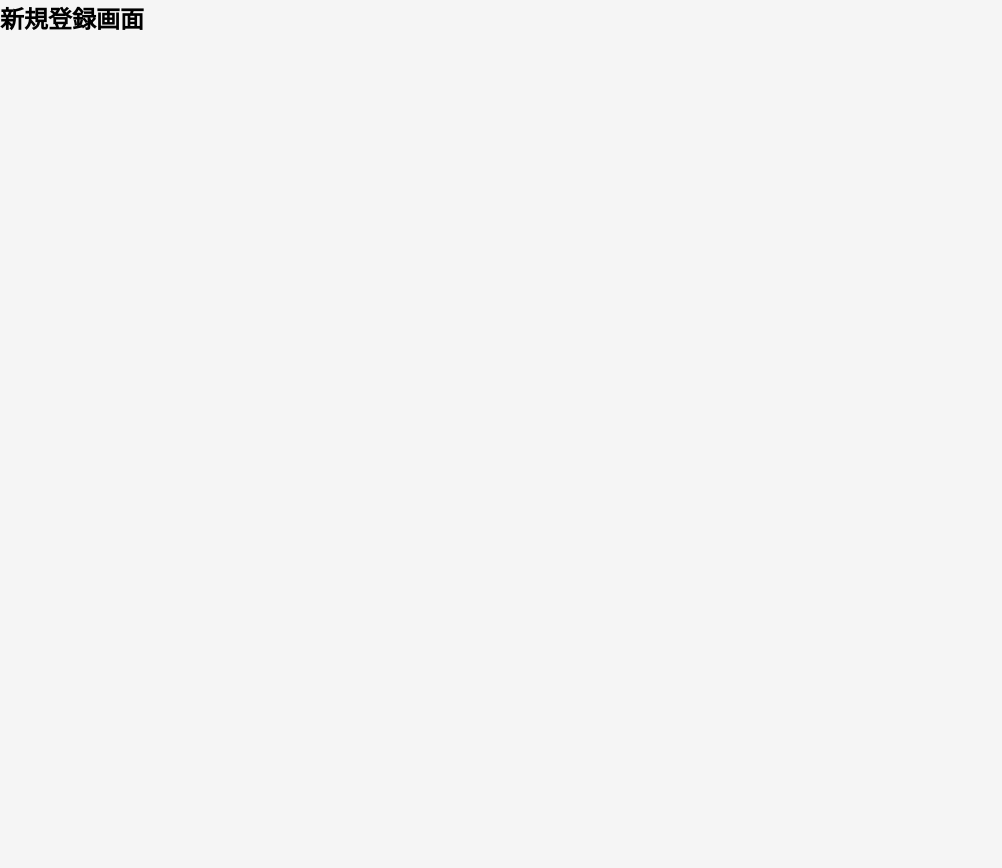
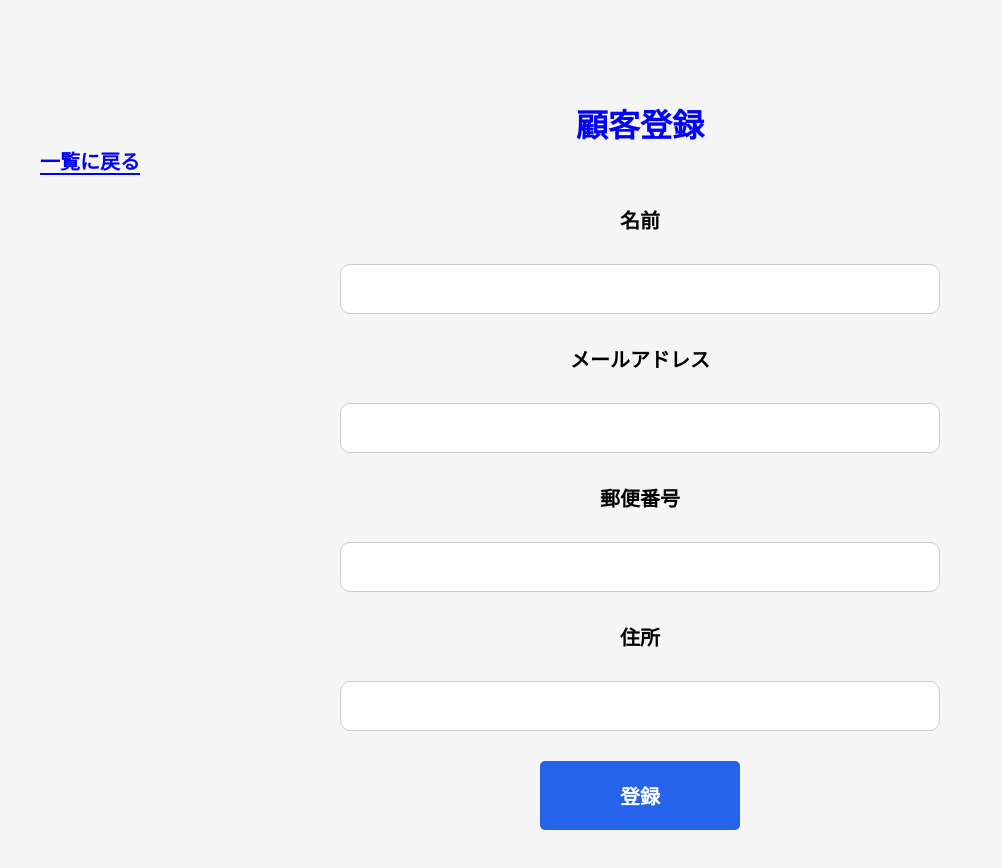
Before and after one commit to yuriko52-star/react-customer-app, a React (Vite) app: page /create in a window 1280 px wide. Shown: the top 868 px of the page, without its empty margins (0-1002 px from the left). Before the commit the page ends 800 px from the top, so only its background shows below. Built offline with nearby package versions, Linux system fonts and the light colour scheme.

Commit message:
追加、編集機能

```diff
--- a/src/App.jsx
+++ b/src/App.jsx
@@ -2,23 +2,62 @@ import { BrowserRouter, Routes, Route } from "react-router-dom";
 import Home from "./pages/Home";
 import Create from "./pages/Create";
 import Edit from "./pages/Edit";
+import { useState } from "react";
+import customers from "./data/customers";
 
-// import CustomerList from "./components/CustomerList";
 import "./index.css";
 
 function App() {
+  const [customerList, setCustomerList] = useState(customers);
+
+  const addCustomer = (customer) => {
+    setCustomerList([
+      ...customerList,
+      {
+        id: Date.now(),
+        ...customer,
+      },
+    ]);
+  };
+  // 編集機能
+  const updateCustomer = (updatedCustomer) => {
+    setCustomerList(
+      customerList.map((customer) =>
+        customer.id === updatedCustomer.id ? updatedCustomer : customer,
+      ),
+    );
+  };
+  // 削除機能
+  const handleDelete = (id) => {
+    const newCustomers = customerList.filter((customer) => customer.id !== id);
+    setCustomerList(newCustomers);
+  };
+
   return (
     <>
       <BrowserRouter>
         <Routes>
-          <Route path="/" element={<Home />}></Route>
-          <Route path="/create" element={<Create />}></Route>
-          <Route path="/edit/:id" element={<Edit />}></Route>
+          <Route
+            path="/"
+            element={
+              <Home customerList={customerList} handleDelete={handleDelete} />
+            }
+          ></Route>
+          <Route
+            path="/create"
+            element={<Create addCustomer={addCustomer} />}
+          ></Route>
+          <Route
+            path="/edit/:id"
+            element={
+              <Edit
+                customerList={customerList}
+                updateCustomer={updateCustomer}
+              />
+            }
+          ></Route>
         </Routes>
       </BrowserRouter>
-      {/* <h1 className="site-title">顧客管理アプリ</h1> */}
-
-      {/* <CustomerList /> */}
     </>
   );
 }
--- /dev/null
+++ b/src/components/CustomerForm.jsx
@@ -0,0 +1,90 @@
+import { useState } from "react";
+import { useNavigate } from "react-router-dom";
+// import { Link } from "react-router-dom";
+
+function CustomerForm({ customer, addCustomer, updateCustomer }) {
+  const [name, setName] = useState(customer ? customer.name : "");
+  const [email, setEmail] = useState(customer ? customer.email : "");
+  const [postalCode, setPostalCode] = useState(
+    customer ? customer.postal_code : "",
+  );
+  const [address, setAddress] = useState(customer ? customer.address : "");
+  const navigate = useNavigate("");
+
+  const handleSubmit = (e) => {
+    e.preventDefault();
+
+    if (customer) {
+      updateCustomer({
+        id: customer.id,
+        name,
+        email,
+        postal_code: postalCode,
+        address,
+      });
+    } else {
+      addCustomer({
+        name,
+        email,
+        postal_code: postalCode,
+        address,
+      });
+    }
+
+    console.log([name, email, postalCode, address]);
+    navigate("/");
+  };
+
+  return (
+    <form onSubmit={handleSubmit}>
+      <dl>
+        <dt>名前</dt>
+        <dd>
+          <input
+            type="text"
+            value={name}
+            className=""
+            onChange={(e) => setName(e.target.value)}
+          />
+        </dd>
+
+        <dt>メールアドレス</dt>
+        <dd>
+          <input
+            type="email"
+            value={email}
+            onChange={(e) => setEmail(e.target.value)}
+            className=""
+          />
+        </dd>
+
+        <dt>郵便番号</dt>
+        <dd>
+          <input
+            type="text"
+            value={postalCode}
+            onChange={(e) => setPostalCode(e.target.value)}
+            className=""
+          />
+        </dd>
+        <dt>住所</dt>
+        <dd>
+          <input
+            type="text"
+            value={address}
+            onChange={(e) => setAddress(e.target.value)}
+            className=""
+          />
+        </dd>
+      </dl>
+
+      <button
+        type="submit"
+        className={customer ? "update-btn" : "register-btn"}
+      >
+        {customer ? "更新" : "登録"}
+      </button>
+    </form>
+  );
+}
+export default CustomerForm;
--- a/src/components/CustomerList.jsx
+++ b/src/components/CustomerList.jsx
@@ -1,15 +1,6 @@
-import customers from "../data/customers";
-import { useState } from "react";
 import { Link } from "react-router-dom";
 
-function CustomerList() {
-  const [customerList, setCustomerList] = useState(customers);
-
-  // 削除機能
-  const handleDelete = (id) => {
-    const newCustomers = customerList.filter((customer) => customer.id !== id);
-    setCustomerList(newCustomers);
-  };
+function CustomerList({ customerList, handleDelete }) {
   return (
     <div className="box">
       <h2 className="page-title">顧客一覧</h2>
--- a/src/index.css
+++ b/src/index.css
@@ -53,11 +53,16 @@ td {
   justify-content: center;
   gap: 10px;
 }
-.create-link {
+.create-link,
+.back-link {
   color: blue;
   border-bottom: 2px solid blue;
   font-weight: bold;
   font-size: 20px;
+  /* display: block; */
+}
+.back-link {
+  text-align: center;
 }
 .action-btn {
   display: inline-block;
@@ -80,3 +85,42 @@ td {
 .delete-btn {
   background-color: red;
 }
+input {
+  width: 50%;
+  height: 50px;
+  border: 1px solid #ccc;
+  border-radius: 10px;
+  padding: 20px;
+  font-size: 20px;
+}
+.register-btn,
+.update-btn {
+  display: block;
+  margin: 30px auto;
+  width: 200px;
+  padding: 20px;
+  background-color: #2563eb;
+  color: white;
+  border-radius: 5px;
+  border: none;
+  font-size: 20px;
+  font-weight: bold;
+  cursor: pointer;
+}
+dl {
+  width: 100%;
+  text-align: center;
+}
+dt {
+  margin: 30px 0;
+  font-size: 20px;
+  font-weight: 700;
+}
+dd {
+  text-align: center;
+}
+.btns {
+  display: flex;
+  align-items: center;
+  justify-content: center;
+}
--- a/src/pages/Create.jsx
+++ b/src/pages/Create.jsx
@@ -1,6 +1,15 @@
-function Create() {
-    return (
-        <h2>新規登録画面</h2>
-    );
+import CustomerForm from "../components/CustomerForm";
+import { Link } from "react-router-dom";
+
+function Create({ addCustomer }) {
+  return (
+    <div className="box">
+      <h1 className="page-title">顧客登録</h1>
+      <Link className="back-link" to="/">
+        一覧に戻る
+      </Link>
+      <CustomerForm addCustomer={addCustomer} />
+    </div>
+  );
 }
 export default Create;
--- a/src/pages/Edit.jsx
+++ b/src/pages/Edit.jsx
@@ -1,4 +1,18 @@
-function Edit() {
-  return <h2>編集画面</h2>;
+import { useParams, Link } from "react-router-dom";
+import CustomerForm from "../components/CustomerForm";
+
+function Edit({ customerList, updateCustomer }) {
+  const { id } = useParams();
+  const customer = customerList.find((customer) => customer.id === Number(id));
+  console.log(customer);
+  return (
+    <div className="box">
+      <h1 className="page-title">編集画面</h1>
+      <Link className="back-link" to="/">
+        一覧に戻る
+      </Link>
+      <CustomerForm customer={customer} updateCustomer={updateCustomer} />
+    </div>
+  );
 }
 export default Edit;
--- a/src/pages/Home.jsx
+++ b/src/pages/Home.jsx
@@ -1,8 +1,8 @@
 import CustomerList from "../components/CustomerList";
-function Home() {
+function Home({ customerList, handleDelete }) {
   return (
     <>
-      <CustomerList />
+      <CustomerList customerList={customerList} handleDelete={handleDelete} />
     </>
   );
 }
```
